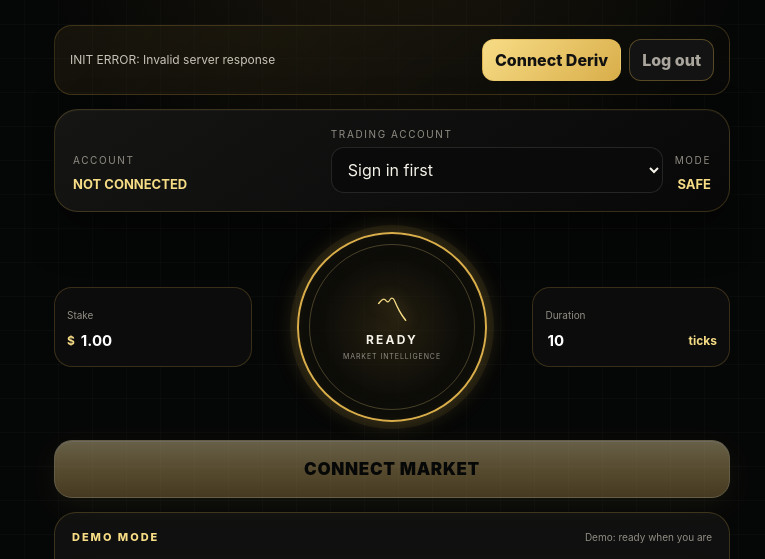
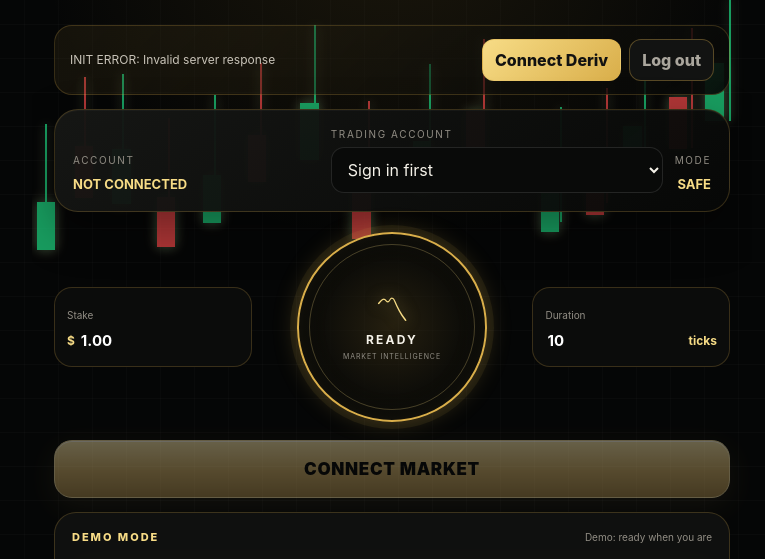
Before and after one commit to swaynechambers357-lang/Bestiebot, a website: page public/index.html in a window 1280 px wide. Shown: the part 180-739 px from the top of the page, without its empty margins (248-1013 px from the left). Drawn offline with Linux system fonts and the light colour scheme; no server answers.

Commit message:
Update style.css

```diff
--- a/public/style.css
+++ b/public/style.css
@@ -1,5 +1,6 @@
 /* =========================================================
    VELØRA — LUXURY MOBILE DASHBOARD
+   COMPLETE REPLACEMENT STYLE.CSS
    ========================================================= */
 
 :root {
@@ -21,13 +22,14 @@
 }
 
 html {
-  background: #050606;
+  background: var(--bg);
 }
 
 body {
   margin: 0;
   min-height: 100vh;
   color: var(--text);
+
   font-family:
     Inter,
     system-ui,
@@ -43,15 +45,15 @@
       transparent 28%
     ),
     linear-gradient(
-      rgba(255,255,255,0.018) 1px,
+      rgba(255, 255, 255, 0.018) 1px,
       transparent 1px
     ),
     linear-gradient(
       90deg,
-      rgba(255,255,255,0.014) 1px,
+      rgba(255, 255, 255, 0.014) 1px,
       transparent 1px
     ),
-    #050606;
+    var(--bg);
 
   background-size:
     auto,
@@ -70,10 +72,15 @@
   -webkit-tap-highlight-color: transparent;
 }
 
+/* =========================================================
+   MAIN APP
+   ========================================================= */
+
 .velora-app {
   width: min(100%, 720px);
   min-height: 100vh;
   margin: 0 auto;
+
   padding:
     max(20px, env(safe-area-inset-top))
     22px
@@ -81,77 +88,221 @@
 
   position: relative;
   overflow: hidden;
+  isolation: isolate;
 }
 
-/* ==========================================
+/*
+   IMPORTANT:
+   Candle layer = 0
+   Dashboard content = 1
+
+   This prevents the candlesticks from disappearing
+   behind the page background.
+*/
+
+.velora-app > * {
+  position: relative;
+  z-index: 1;
+}
+
+/* =========================================================
    RED + GREEN TRADING CANDLESTICK BACKGROUND
-   ========================================== */
+   ========================================================= */
 
 .velora-app::before {
   content: "";
+
   position: absolute;
-  z-index: -1;
+  z-index: 0;
 
-  top: 105px;
-  left: -35px;
-  right: -35px;
-  height: 430px;
+  top: 75px;
+  left: -25px;
+  right: -25px;
+  height: 500px;
 
-  opacity: 0.72;
   pointer-events: none;
+  opacity: 0.68;
 
   background:
 
-    /* GREEN CANDLES */
-    linear-gradient(#19e38c, #19e38c) 5% 58% / 2px 105px no-repeat,
-    linear-gradient(#19e38c, #19e38c) 4% 68% / 18px 48px no-repeat,
+    /* ---------- GREEN CANDLES ---------- */
 
-    linear-gradient(#19e38c, #19e38c) 15% 47% / 2px 120px no-repeat,
-    linear-gradient(#19e38c, #19e38c) 14% 57% / 19px 55px no-repeat,
+    linear-gradient(
+      var(--green),
+      var(--green)
+    ) 5% 58% / 2px 105px no-repeat,
 
-    linear-gradient(#19e38c, #19e38c) 27% 52% / 2px 115px no-repeat,
-    linear-gradient(#19e38c, #19e38c) 26% 62% / 18px 48px no-repeat,
-
-    linear-gradient(#19e38c, #19e38c) 72% 55% / 2px 115px no-repeat,
-    linear-gradient(#19e38c, #19e38c) 71% 64% / 18px 48px no-repeat,
-
-    linear-gradient(#19e38c, #19e38c) 83% 42% / 2px 120px no-repeat,
-    linear-gradient(#19e38c, #19e38c) 82% 52% / 19px 55px no-repeat,
-
-    linear-gradient(#19e38c, #19e38c) 94% 27% / 2px 125px no-repeat,
-    linear-gradient(#19e38c, #19e38c) 93% 38% / 19px 58px no-repeat,
+    linear-gradient(
+      var(--green),
+      var(--green)
+    ) 4% 68% / 18px 48px no-repeat,
 
 
-    /* RED CANDLES */
-    linear-gradient(#ff4040, #ff4040) 10% 48% / 2px 120px no-repeat,
-    linear-gradient(#ff4040, #ff4040) 9% 56% / 18px 52px no-repeat,
+    linear-gradient(
+      var(--green),
+      var(--green)
+    ) 15% 47% / 2px 120px no-repeat,
 
-    linear-gradient(#ff4040, #ff4040) 21% 58% / 2px 115px no-repeat,
-    linear-gradient(#ff4040, #ff4040) 20% 67% / 18px 50px no-repeat,
-
-    linear-gradient(#ff4040, #ff4040) 33% 43% / 2px 110px no-repeat,
-    linear-gradient(#ff4040, #ff4040) 32% 53% / 18px 47px no-repeat,
-
-    linear-gradient(#ff4040, #ff4040) 66% 62% / 2px 110px no-repeat,
-    linear-gradient(#ff4040, #ff4040) 65% 70% / 18px 46px no-repeat,
-
-    linear-gradient(#ff4040, #ff4040) 78% 50% / 2px 115px no-repeat,
-    linear-gradient(#ff4040, #ff4040) 77% 60% / 18px 50px no-repeat,
-
-    linear-gradient(#ff4040, #ff4040) 89% 35% / 2px 120px no-repeat,
-    linear-gradient(#ff4040, #ff4040) 88% 45% / 18px 52px no-repeat;
+    linear-gradient(
+      var(--green),
+      var(--green)
+    ) 14% 57% / 19px 55px no-repeat,
 
 
+    linear-gradient(
+      var(--green),
+      var(--green)
+    ) 27% 52% / 2px 115px no-repeat,
+
+    linear-gradient(
+      var(--green),
+      var(--green)
+    ) 26% 62% / 18px 48px no-repeat,
+
+
+    linear-gradient(
+      var(--green),
+      var(--green)
+    ) 40% 35% / 2px 130px no-repeat,
+
+    linear-gradient(
+      var(--green),
+      var(--green)
+    ) 39% 47% / 19px 57px no-repeat,
+
+
+    linear-gradient(
+      var(--green),
+      var(--green)
+    ) 55% 45% / 2px 125px no-repeat,
+
+    linear-gradient(
+      var(--green),
+      var(--green)
+    ) 54% 55% / 18px 52px no-repeat,
+
+
+    linear-gradient(
+      var(--green),
+      var(--green)
+    ) 72% 55% / 2px 115px no-repeat,
+
+    linear-gradient(
+      var(--green),
+      var(--green)
+    ) 71% 64% / 18px 48px no-repeat,
+
+
+    linear-gradient(
+      var(--green),
+      var(--green)
+    ) 83% 42% / 2px 120px no-repeat,
+
+    linear-gradient(
+      var(--green),
+      var(--green)
+    ) 82% 52% / 19px 55px no-repeat,
+
+
+    linear-gradient(
+      var(--green),
+      var(--green)
+    ) 94% 27% / 2px 125px no-repeat,
+
+    linear-gradient(
+      var(--green),
+      var(--green)
+    ) 93% 38% / 19px 58px no-repeat,
+
+
+    /* ---------- RED CANDLES ---------- */
+
+    linear-gradient(
+      var(--red),
+      var(--red)
+    ) 10% 48% / 2px 120px no-repeat,
+
+    linear-gradient(
+      var(--red),
+      var(--red)
+    ) 9% 56% / 18px 52px no-repeat,
+
+
+    linear-gradient(
+      var(--red),
+      var(--red)
+    ) 21% 58% / 2px 115px no-repeat,
+
+    linear-gradient(
+      var(--red),
+      var(--red)
+    ) 20% 67% / 18px 50px no-repeat,
+
+
+    linear-gradient(
+      var(--red),
+      var(--red)
+    ) 33% 43% / 2px 110px no-repeat,
+
+    linear-gradient(
+      var(--red),
+      var(--red)
+    ) 32% 53% / 18px 47px no-repeat,
+
+
+    linear-gradient(
+      var(--red),
+      var(--red)
+    ) 47% 55% / 2px 125px no-repeat,
+
+    linear-gradient(
+      var(--red),
+      var(--red)
+    ) 46% 65% / 19px 54px no-repeat,
+
+
+    linear-gradient(
+      var(--red),
+      var(--red)
+    ) 62% 38% / 2px 120px no-repeat,
+
+    linear-gradient(
+      var(--red),
+      var(--red)
+    ) 61% 48% / 18px 50px no-repeat,
+
+
+    linear-gradient(
+      var(--red),
+      var(--red)
+    ) 78% 50% / 2px 115px no-repeat,
+
+    linear-gradient(
+      var(--red),
+      var(--red)
+    ) 77% 60% / 18px 50px no-repeat,
+
+
+    linear-gradient(
+      var(--red),
+      var(--red)
+    ) 89% 35% / 2px 120px no-repeat,
+
+    linear-gradient(
+      var(--red),
+      var(--red)
+    ) 88% 45% / 18px 52px no-repeat;
+
   filter:
-    drop-shadow(0 0 5px rgba(25,227,140,0.35))
-    drop-shadow(0 0 5px rgba(255,64,64,0.25));
+    drop-shadow(0 0 6px rgba(33, 227, 138, 0.42))
+    drop-shadow(0 0 6px rgba(255, 77, 77, 0.32));
 
   -webkit-mask-image:
     linear-gradient(
       to bottom,
       transparent 0%,
-      black 12%,
-      black 76%,
+      black 8%,
+      black 78%,
       transparent 100%
     );
 
@@ -159,32 +310,37 @@
     linear-gradient(
       to bottom,
       transparent 0%,
-      black 12%,
-      black 76%,
+      black 8%,
+      black 78%,
       transparent 100%
     );
 }
 
-/* ==========================================
+/* =========================================================
    TOP BAR / BRAND
-   ========================================== */
+   ========================================================= */
 
 .topbar {
   min-height: 185px;
+
   display: grid;
   grid-template-columns: 54px 1fr 54px;
   align-items: start;
   gap: 10px;
+
   position: relative;
 }
 
 .icon-button {
   width: 52px;
   height: 52px;
+
   border-radius: 16px;
   border: 1px solid rgba(231, 190, 88, 0.45);
+
   background: rgba(10, 11, 10, 0.84);
   color: var(--gold-light);
+
   font-size: 22px;
   cursor: pointer;
 }
@@ -198,10 +354,12 @@
   width: 52px;
   height: 52px;
   margin: 0 auto 5px;
+
   display: grid;
   place-items: center;
 
   color: var(--gold-light);
+
   font-family: Georgia, serif;
   font-weight: 800;
   font-size: 37px;
@@ -213,9 +371,11 @@
 
 .brand h1 {
   margin: 0;
+
   font-family: Georgia, "Times New Roman", serif;
   font-size: clamp(35px, 10vw, 58px);
   font-weight: 500;
+
   letter-spacing: 0.2em;
   line-height: 1;
 }
@@ -226,7 +386,9 @@
 
 .brand p {
   margin: 10px 0 0;
+
   color: #d8c89d;
+
   font-size: 9px;
   letter-spacing: 0.35em;
 }
@@ -234,26 +396,29 @@
 .brand small {
   display: block;
   margin-top: 11px;
+
   color: var(--gold);
+
   font-size: 8px;
   letter-spacing: 0.32em;
 }
 
-/* ==========================================
+/* =========================================================
    CONNECTION
-   ========================================== */
+   ========================================================= */
 
 .connection-strip {
   padding: 13px 15px;
   margin-bottom: 14px;
+
   border: 1px solid var(--line);
   border-radius: 18px;
 
   background:
     linear-gradient(
       135deg,
-      rgba(218,174,74,0.08),
-      rgba(8,9,8,0.94)
+      rgba(218, 174, 74, 0.08),
+      rgba(8, 9, 8, 0.94)
     );
 
   display: grid;
@@ -270,16 +435,20 @@
 
 #login,
 #logout {
-  border: 1px solid rgba(218,174,74,0.35);
+  padding: 10px 12px;
+
+  border: 1px solid rgba(218, 174, 74, 0.35);
   border-radius: 12px;
-  padding: 10px 12px;
+
   color: #111;
+
   background:
     linear-gradient(
       135deg,
       var(--gold-light),
       var(--gold)
     );
+
   font-weight: 800;
 }
 
@@ -288,25 +457,26 @@
   color: #aaa69d;
 }
 
-/* ==========================================
+/* =========================================================
    ACCOUNT
-   ========================================== */
+   ========================================================= */
 
 .account-panel {
+  padding: 18px;
+
   border: 1px solid var(--line);
   border-radius: 24px;
-  padding: 18px;
 
   background:
     linear-gradient(
       145deg,
-      rgba(22,23,21,0.97),
-      rgba(7,8,7,0.96)
+      rgba(22, 23, 21, 0.97),
+      rgba(7, 8, 7, 0.96)
     );
 
   box-shadow:
-    0 18px 45px rgba(0,0,0,0.35),
-    inset 0 1px 0 rgba(255,255,255,0.03);
+    0 18px 45px rgba(0, 0, 0, 0.35),
+    inset 0 1px 0 rgba(255, 255, 255, 0.03);
 
   display: grid;
   grid-template-columns: 1fr 1.35fr auto;
@@ -319,7 +489,9 @@
 .mode-display > span {
   display: block;
   margin-bottom: 7px;
+
   color: var(--muted);
+
   font-size: 10px;
   text-transform: uppercase;
   letter-spacing: 0.16em;
@@ -335,10 +507,13 @@
   width: 100%;
   height: 46px;
   padding: 0 12px;
+
   color: var(--text);
   background: #090a09;
-  border: 1px solid rgba(255,255,255,0.11);
+
+  border: 1px solid rgba(255, 255, 255, 0.11);
   border-radius: 13px;
+
   outline: none;
 }
 
@@ -346,9 +521,9 @@
   text-align: right;
 }
 
-/* ==========================================
+/* =========================================================
    TRADE CONSOLE
-   ========================================== */
+   ========================================================= */
 
 .trade-console {
   margin-top: 20px;
@@ -362,9 +537,11 @@
 .setting-card {
   min-width: 0;
   padding: 15px 12px;
+
   border: 1px solid var(--line);
   border-radius: 18px;
-  background: rgba(12,13,12,0.94);
+
+  background: rgba(12, 13, 12, 0.94);
 }
 
 .setting-card > span {
@@ -374,6 +551,7 @@
 
 .input-wrap {
   margin-top: 7px;
+
   display: flex;
   align-items: center;
   gap: 4px;
@@ -387,17 +565,20 @@
 .input-wrap input {
   width: 100%;
   min-width: 0;
+
   border: 0;
   outline: 0;
+
   background: transparent;
   color: white;
+
   font-weight: 700;
   font-size: 15px;
 }
 
-/* ==========================================
+/* =========================================================
    SCANNER
-   ========================================== */
+   ========================================================= */
 
 .scanner {
   display: grid;
@@ -407,7 +588,9 @@
 .scanner-ring {
   width: min(36vw, 190px);
   aspect-ratio: 1;
+
   border-radius: 50%;
+  border: 2px solid var(--gold);
 
   display: flex;
   flex-direction: column;
@@ -416,59 +599,66 @@
 
   position: relative;
 
-  border: 2px solid var(--gold);
-
   background:
     radial-gradient(
       circle,
-      rgba(221,175,69,0.15),
-      rgba(7,8,7,0.97) 67%
+      rgba(221, 175, 69, 0.15),
+      rgba(7, 8, 7, 0.97) 67%
     );
 
   box-shadow:
-    0 0 0 7px rgba(217,174,74,0.08),
-    0 0 24px rgba(217,174,74,0.25),
-    inset 0 0 30px rgba(217,174,74,0.09);
+    0 0 0 7px rgba(217, 174, 74, 0.08),
+    0 0 24px rgba(217, 174, 74, 0.25),
+    inset 0 0 30px rgba(217, 174, 74, 0.09);
 }
 
 .scanner-ring::before {
   content: "";
+
   position: absolute;
   inset: 10px;
+
   border-radius: 50%;
-  border: 1px solid rgba(247,220,134,0.25);
+  border: 1px solid rgba(247, 220, 134, 0.25);
 }
 
 .pulse-line {
   color: var(--gold-light);
+
   font-size: 34px;
   line-height: 1;
-  text-shadow: 0 0 15px rgba(247,220,134,0.5);
+
+  text-shadow:
+    0 0 15px rgba(247, 220, 134, 0.5);
 }
 
 .scanner strong {
   margin-top: 5px;
+
+  font-size: 12px;
   letter-spacing: 0.18em;
-  font-size: 12px;
 }
 
 .scanner span {
   width: 75%;
   margin-top: 5px;
+
   color: var(--muted);
+
   text-align: center;
   font-size: 7px;
   letter-spacing: 0.13em;
 }
 
-/* ==========================================
+/* =========================================================
    GOLD BUTTON
-   ========================================== */
+   ========================================================= */
 
 .gold-button {
   width: 100%;
   min-height: 58px;
   margin-top: 18px;
+
   border: 1px solid #f1d47c;
   border-radius: 18px;
 
@@ -481,13 +671,14 @@
     );
 
   color: #090909;
+
   font-weight: 900;
   font-size: 17px;
   letter-spacing: 0.04em;
 
   box-shadow:
-    0 8px 30px rgba(211,165,55,0.18),
-    inset 0 1px 0 rgba(255,255,255,0.65);
+    0 8px 30px rgba(211, 165, 55, 0.18),
+    inset 0 1px 0 rgba(255, 255, 255, 0.65);
 
   cursor: pointer;
 }
@@ -498,15 +689,17 @@
   cursor: not-allowed;
 }
 
-/* ==========================================
+/* =========================================================
    EXECUTION
-   ========================================== */
+   ========================================================= */
 
 .execution-panel {
   margin-top: 14px;
   padding: 17px;
+
   border-radius: 22px;
   border: 1px solid var(--line);
+
   background: var(--panel);
 }
 
@@ -519,6 +712,7 @@
 
 .execution-heading span {
   color: var(--gold-light);
+
   font-size: 11px;
   font-weight: 800;
   letter-spacing: 0.18em;
@@ -526,6 +720,7 @@
 
 .execution-heading small {
   color: var(--muted);
+
   font-size: 10px;
   text-align: right;
 }
@@ -534,22 +729,26 @@
   width: 100%;
   min-height: 50px;
   margin-top: 10px;
+
   border-radius: 16px;
-  border: 1px solid rgba(255,255,255,0.08);
+  border: 1px solid rgba(255, 255, 255, 0.08);
+
   background: #0c0d0c;
   color: #8b8880;
+
   font-weight: 800;
 }
 
 .stop-button:not(:disabled) {
   color: #ff7777;
-  border-color: rgba(255,77,77,0.3);
+  border-color: rgba(255, 77, 77, 0.3);
 }
 
 .live-limits {
   display: grid;
-  grid-template-columns: repeat(3,1fr);
+  grid-template-columns: repeat(3, 1fr);
   gap: 8px;
+
   margin-top: 15px;
 }
 
@@ -563,18 +762,23 @@
   height: 43px;
   margin-top: 6px;
   padding: 0 10px;
+
   border-radius: 12px;
-  border: 1px solid rgba(255,255,255,0.09);
+  border: 1px solid rgba(255, 255, 255, 0.09);
+
   background: #080908;
   color: white;
+
   outline: none;
 }
 
 .live-confirm {
   margin-top: 14px;
+
   display: flex;
   align-items: center;
   gap: 9px;
+
   color: #aaa69d;
   font-size: 10px;
 }
@@ -582,16 +786,13 @@
 .live-confirm input {
   width: 19px;
   height: 19px;
+
   accent-color: var(--gold);
 }
 
-/* ==========================================
+/* =========================================================
    MODE VISIBILITY
-
-   app.js updates #accountMode.
-   CSS keeps both sections safe until JS
-   determines which controls are available.
-   ========================================== */
+   ========================================================= */
 
 #demoControls,
 #liveControls {
@@ -602,43 +803,51 @@
   display: block;
 }
 
-/* app.js may override these with inline display
-   values depending on DEMO / REAL account mode. */
+/*
+   app.js can override these using inline display values
+   after determining whether the selected account is
+   DEMO or REAL.
+*/
 
-/* ==========================================
+/* =========================================================
    STATS
-   ========================================== */
+   ========================================================= */
 
 .stats {
   margin-top: 16px;
+
   display: grid;
-  grid-template-columns: repeat(3,1fr);
+  grid-template-columns: repeat(3, 1fr);
 
   border: 1px solid var(--line);
   border-radius: 20px;
+
   overflow: hidden;
 
   background:
     linear-gradient(
       135deg,
-      rgba(18,19,17,0.98),
-      rgba(7,8,7,0.98)
+      rgba(18, 19, 17, 0.98),
+      rgba(7, 8, 7, 0.98)
     );
 }
 
 .stats article {
   min-width: 0;
   padding: 18px 8px;
+
   text-align: center;
 }
 
 .stats article + article {
-  border-left: 1px solid rgba(218,174,74,0.17);
+  border-left: 1px solid rgba(218, 174, 74, 0.17);
 }
 
 .stats span {
   display: block;
+
   color: var(--muted);
+
   font-size: 8px;
   letter-spacing: 0.08em;
 }
@@ -646,13 +855,15 @@
 .stats strong {
   display: block;
   margin-top: 8px;
+
   color: var(--gold-light);
-  font-size: clamp(17px,5vw,25px);
+
+  font-size: clamp(17px, 5vw, 25px);
 }
 
-/* ==========================================
+/* =========================================================
    MINDSET
-   ========================================== */
+   ========================================================= */
 
 .mindset {
   margin-top: 16px;
@@ -664,13 +875,14 @@
   background:
     linear-gradient(
       135deg,
-      rgba(217,174,74,0.07),
-      rgba(10,11,10,0.97)
+      rgba(217, 174, 74, 0.07),
+      rgba(10, 11, 10, 0.97)
     );
 }
 
 .eyebrow {
   color: var(--gold);
+
   font-size: 9px;
   font-weight: 800;
   letter-spacing: 0.22em;
@@ -678,47 +890,62 @@
 
 .mindset blockquote {
   margin: 12px 0 8px;
+
   font-family: Georgia, "Times New Roman", serif;
+
   color: #f0eadb;
-  font-size: clamp(18px,5vw,25px);
+
+  font-size: clamp(18px, 5vw, 25px);
 }
 
 .mindset p {
   margin: 0;
+
   color: var(--muted);
+
   font-size: 11px;
   line-height: 1.5;
 }
 
-/* ==========================================
+/* =========================================================
    PRIVATE ENGINE DATA
-   ========================================== */
+   ========================================================= */
 
 .engine-data {
   display: none !important;
 }
 
-/* ==========================================
+/* =========================================================
    FOOTER
-   ========================================== */
+   ========================================================= */
 
 footer {
   padding: 22px 0 5px;
-  color: rgba(218,174,74,0.38);
+
+  color: rgba(218, 174, 74, 0.38);
+
   text-align: center;
   font-size: 8px;
   letter-spacing: 0.23em;
 }
 
-/* ==========================================
+/* =========================================================
    SMALL PHONE OPTIMIZATION
-   ========================================== */
+   ========================================================= */
 
 @media (max-width: 520px) {
 
   .velora-app {
     padding-left: 14px;
     padding-right: 14px;
+  }
+
+  .velora-app::before {
+    top: 80px;
+    left: -40px;
+    right: -40px;
+    height: 470px;
+    opacity: 0.62;
   }
 
   .topbar {
@@ -729,7 +956,9 @@
   .icon-button {
     width: 43px;
     height: 43px;
+
     border-radius: 14px;
+
     font-size: 18px;
   }
 
@@ -759,6 +988,7 @@
 
   .mode-display {
     grid-column: 1 / -1;
+
     display: flex;
     justify-content: space-between;
   }
@@ -773,7 +1003,7 @@
   }
 
   .scanner-ring {
-    width: min(35vw,150px);
+    width: min(35vw, 150px);
   }
 
   .pulse-line {
@@ -796,12 +1026,11 @@
   .stats article {
     padding: 16px 4px;
   }
-
 }
 
-/* ==========================================
+/* =========================================================
    VERY SMALL DEVICES
-   ========================================== */
+   ========================================================= */
 
 @media (max-width: 370px) {
 
@@ -821,5 +1050,4 @@
   .scanner-ring {
     width: 125px;
   }
-
-  }
+}
```
